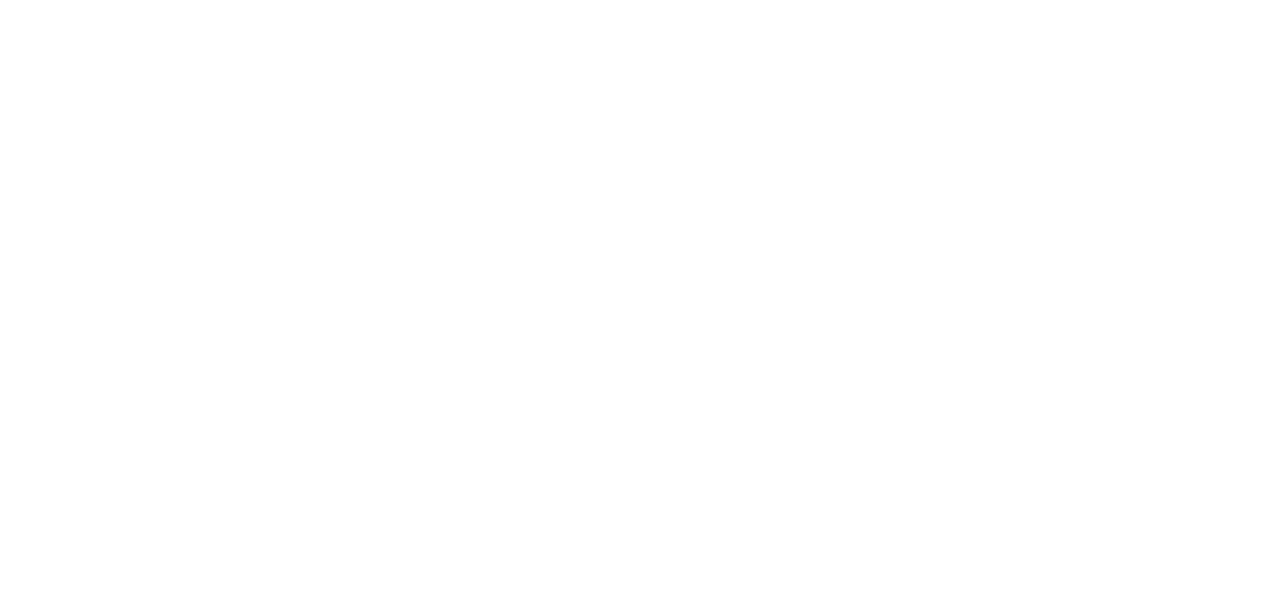
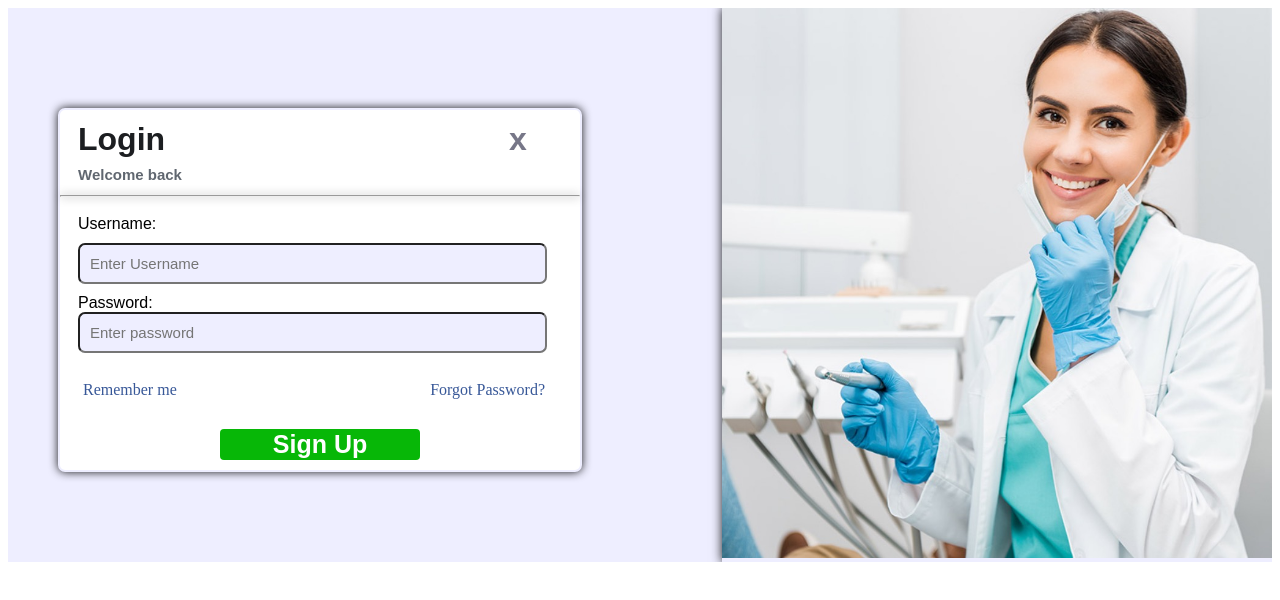
Before and after one commit to GilbertoM0/Progra-Web, a plain HTML site: page ProjectLEO/index.html in a window 1280 px wide. Drawn offline with Linux system fonts and the light colour scheme.

Commit message:
Avance de login

```diff
--- a/ProjectLEO/index.html
+++ b/ProjectLEO/index.html
@@ -3,9 +3,40 @@
 <head>
     <meta charset="UTF-8">
     <meta name="viewport" content="width=device-width, initial-scale=1.0">
-    <title>Document</title>
+    <title>Log in</title>
+    <link rel="stylesheet" href="style.css">
 </head>
 <body>
-
+    <main>
+        <div class="general-conteiner">
+            <div class="content" >
+                <header>
+                    <h1>Login <span>x</span></h1>
+                    <h5>Welcome back</h5>
+                    <hr>
+                </header>
+                <form class="form">
+                    <label for="User">Username:</label>
+                    <input id="User" type="email" placeholder="Enter Username"><br>
+                    <label for="Psw">Password:</label>
+                    <input id="Psw" type="password" placeholder="Enter password">
+                </form>
+                <div class="RFP">
+                    <div class="Remember">
+                        <a href="#">Remember me</a>
+                    </div>
+                    <div class="Forget">
+                        <a href="#">Forgot Password?</a>
+                    </div>
+                </div>
+                <div class="signUp">
+                    <input type="button" class="btnSU" value="Sign Up">
+                </div>
+            </div>
+            <div class="img-rigth">
+                <img src="./img/odontologo-clinica-dental.jpg" alt="" width="550px" >
+            </div>
+        </div>
+    </main>
 </body>
 </html>
--- a/ProjectLEO/style.css
+++ b/ProjectLEO/style.css
@@ -0,0 +1,96 @@
+.general-conteiner{
+    overflow: hidden;
+    background-color: #eef;
+}
+hr{
+    box-shadow: 0 0 10px rgba(0, 0, 0, 0.4);
+}
+.content {
+    border: 2px solid #eef;
+    width: 520px;
+    background-color: white;
+    margin: 100px 20px 20px 50px;
+    border-radius: 7px;
+    box-shadow: 0 0 10px rgba(0, 0, 0, 0.9);
+    float: left;
+}
+h1{
+    color: #1c1e21;
+    font-family: Arial;
+    font-size: 32px;
+    line-height: 38px;
+    margin: 10px 18px;
+    margin-bottom: 0;
+}
+span{
+    margin: 0 0 0 335px;
+    color: #778;
+}
+h5{
+    color: #606770;
+    font-family: Arial;
+    font-size: 15px;
+    line-height: 24px;
+    margin: 5px 18px;
+}
+
+.form{
+    margin: 18px;
+    font-family: Arial, Helvetica, sans-serif;
+}
+#User{
+    border-radius: 7px;
+    font-size: 15px;
+    padding: 10px;
+    width: 445px;
+    background-color: #eef;
+    margin-top: 10px;
+    margin-bottom: 10px;
+}
+#Psw{
+    border-radius: 7px;
+    font-size: 15px;
+    padding: 10px;
+    width: 445px;
+    background-color: #eef;
+    margin-bottom: 10px;
+}
+.signUp{
+    /* border: 2px solid black; */
+    margin: 10px 165px;
+}
+a{
+    color: #385898;
+    cursor: pointer;
+    text-decoration: none;
+}
+.RFP{
+    overflow: hidden;
+}
+.Remember{
+    float: left ;
+    margin: 0 0 0 23px;
+}
+.Forget{
+    float: right;
+    margin: 0 35px 0 0;
+}
+.signUp{
+    /* border: 2px solid black; */
+    margin: 10px 160px;
+    }
+.btnSU{
+    font-size: 25px;
+    font-weight: bolder;
+    width: 200px;
+    background-color: rgb(7, 183, 7);
+    border: none;
+    border-radius: 4px;
+    color: #fff;
+    margin: 20px 0 0 0;
+}
+.img-rigth{
+    /* border: 2px solid black; */
+    float: right;
+    box-shadow: 0 0 10px rgba(0, 0, 0, 0.9);
+}
```
Also changed, not shown: ProjectLEO/menuP.html (+9 -4 lines), ProjectLEO/img/odontologo-clinica-dental.jpg (added).
